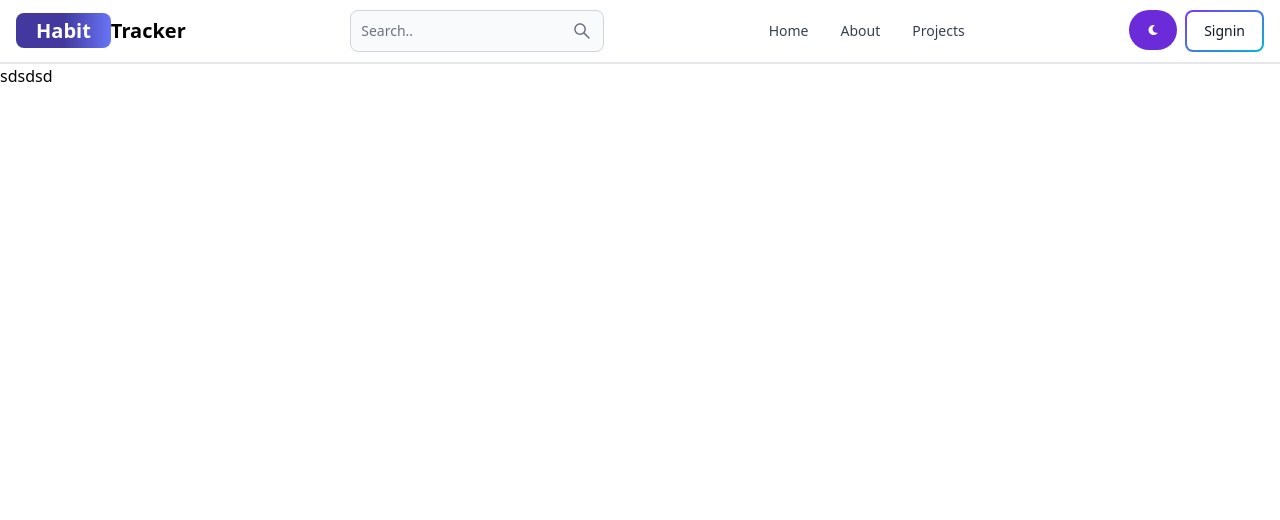
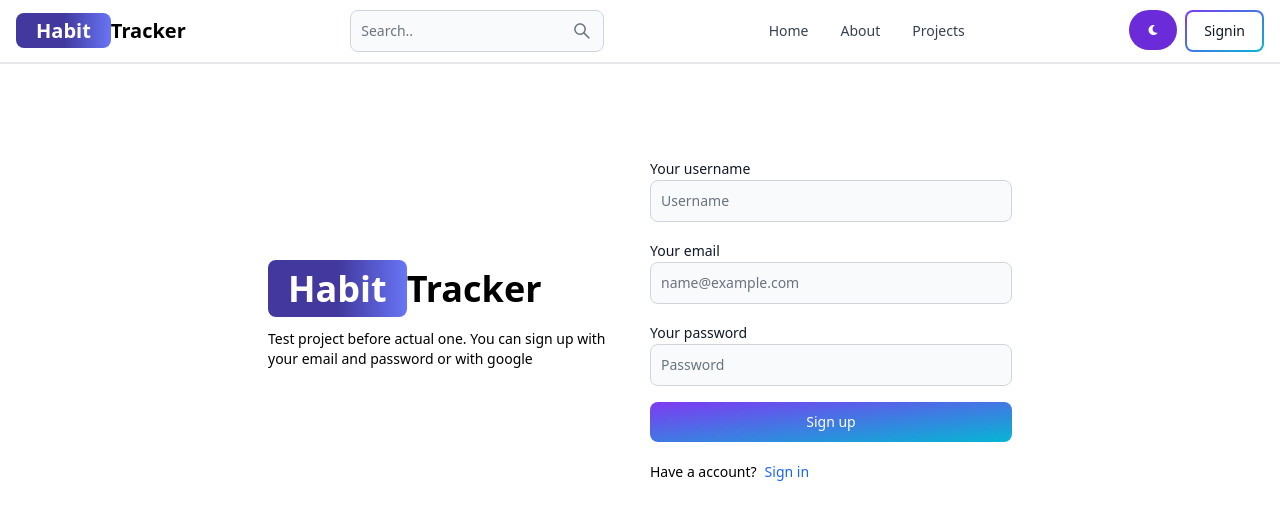
Before and after one commit to rronsu/project-habits, a React (Vite) app in the folder client/: page /sign-up in a window 1280 px wide. Shown: the top 520 px of the page. Built offline with nearby package versions, Linux system fonts and the light colour scheme.

Commit message:
creatin signup page

```diff
--- a/client/src/pages/Signup.jsx
+++ b/client/src/pages/Signup.jsx
@@ -1,9 +1,52 @@
-import React from 'react'
+import { Button, Label, TextInput } from "flowbite-react";
+import React from "react";
+import { Link } from "react-router-dom";
 
 export default function Signup() {
   return (
-    <div>
-      sdsdsd
+    <div className="min-h-screen mt-20">
+      <div className="flex p-3 max-w-3xl mx-auto flex-col md:flex-row md:items-center gap-5">
+        {/*Left*/}
+        <div className="flex-1">
+          <Link to="/" className=" font-bold dark:text-white text-4xl">
+            <span className="px-5 py-1 bg-gradient-to-r from-indigo-800 via-indigo-800 to-indigo-500 rounded-lg text-white">
+              Habit
+            </span>
+            Tracker
+          </Link>
+          <p className="text-sm mt-5">
+            Test project before actual one. You can sign up with your email and
+            password or with google
+          </p>
+        </div>
+        {/*Right*/}
+
+        <div className="flex-1">
+          <form className="flex flex-col gap-4">
+            <div>
+              <Label value="Your username" />
+              <TextInput type="text" placeholder="Username" id="username" />
+            </div>
+            <div>
+              <Label value="Your email" />
+              <TextInput type="text" placeholder="name@example.com" id="email" />
+            </div>
+            <div>
+              <Label value="Your password" />
+              <TextInput type="text" placeholder="Password" id="passeord" />
+            </div>
+            <Button gradientDuoTone="purpleToBlue" type="submit">
+              Sign up
+            </Button>
+          </form>
+          <div className="flex gap-2 text-sm mt-5">
+            <span>Have a account?</span>
+            <Link to="/sign-in" className="text-blue-600 ">
+              Sign in
+            </Link>
+          </div>
+        </div>
+      </div>
     </div>
-  )
+  );
 }
```
